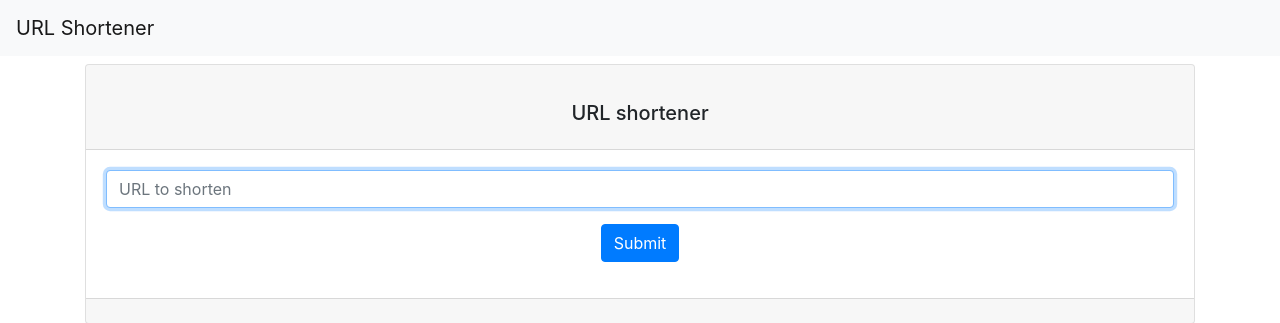
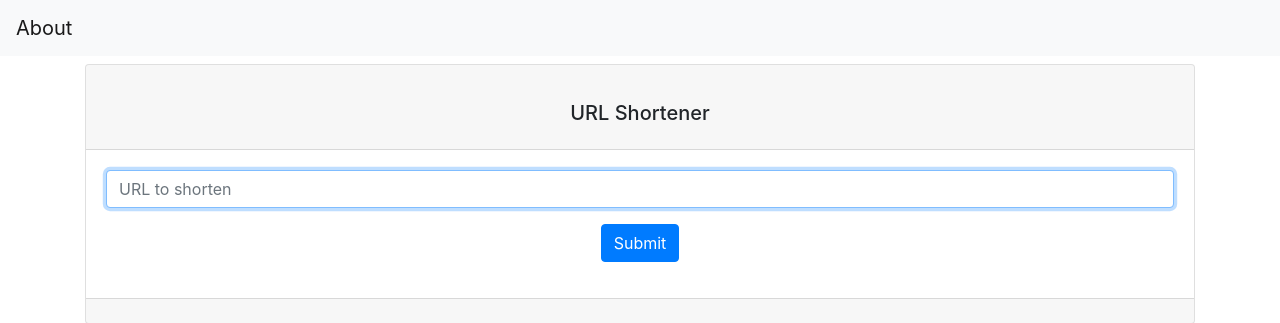
Before and after one commit to zhizhizhizhizhi/rclv5b5, a Flask app: page / in a window 1280 px wide. Shown: the top 323 px of the page. Run offline with Flask 2, Linux system fonts and the light colour scheme; some libraries are stand-ins or nearby versions.

Commit message:
update html files

```diff
--- a/app/templates/base.html
+++ b/app/templates/base.html
@@ -13,7 +13,7 @@
   </head>
   <body>
     <nav class="navbar navbar-expand-md navbar-light bg-light">
-        <a class="navbar-brand" href="{{ url_for('index')}}"> URL Shortener </a>
+        <a class="navbar-brand" href="https://github.com/zhizhizhizhizhi/rclv5b5"> About </a>
         <button class="navbar-toggler" type="button" data-toggle="collapse" data-target="#navbarNav" aria-controls="navbarNav" aria-expanded="false" aria-label="Toggle navigation">
             <span class="navbar-toggler-icon"></span>
         </button>
--- a/app/templates/index.html
+++ b/app/templates/index.html
@@ -5,7 +5,7 @@
     <div class="card text-center">
         <div class="card-header">
             <p class="p-1"></p>
-            <h5 class="card-title">URL shortener</h5>
+            <h5 class="card-title">URL Shortener</h5>
         </div>
         <div class="card-body">
           <form method="post">
@@ -20,11 +20,11 @@
             </div>
             </form>
         </div>
+        {% if short_url %}
+        <hr>
+        <a href="{{ short_url }}">{{ short_url }}</a>
+        {% endif %}
         <div class="card-footer text-muted">
-            {% if short_url %}
-            <hr>
-            <a href="{{ short_url }}">{{ short_url }}</a>
-            {% endif %}
         </div>
       </div>
 
```
